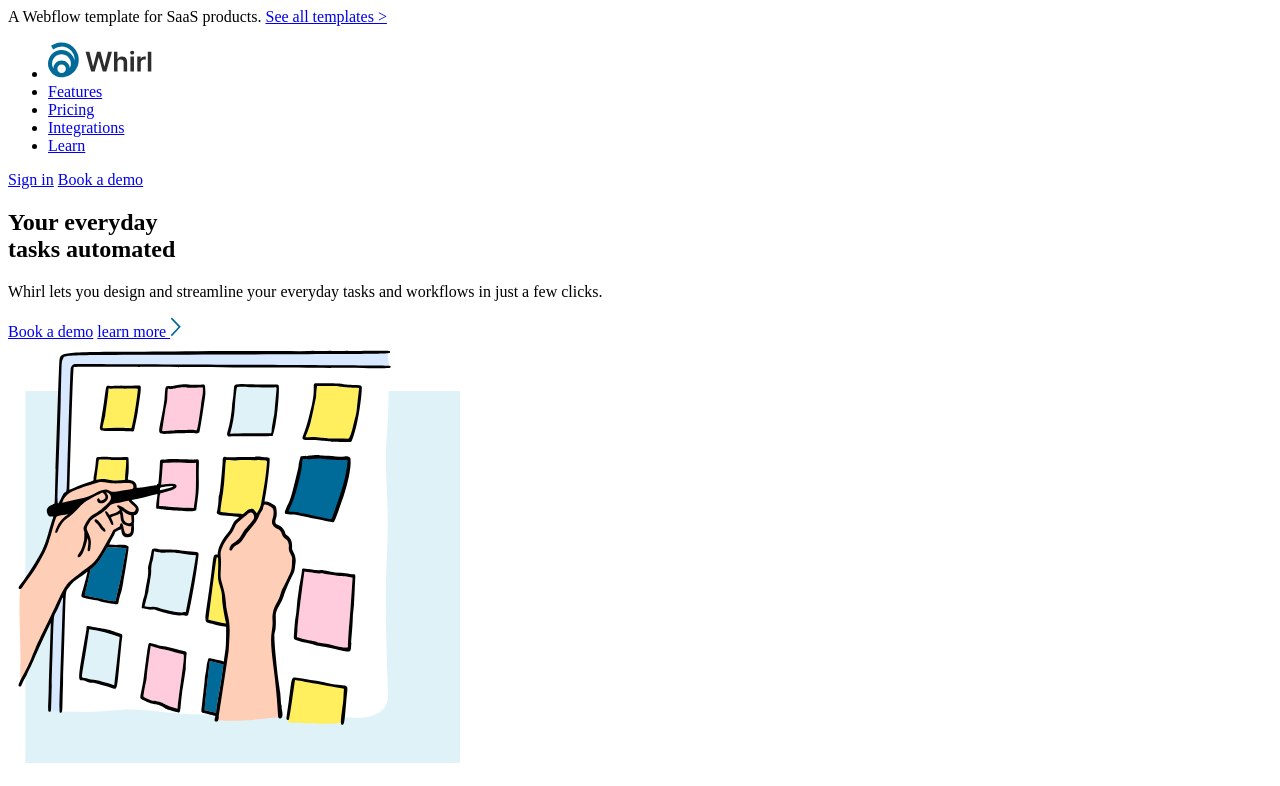
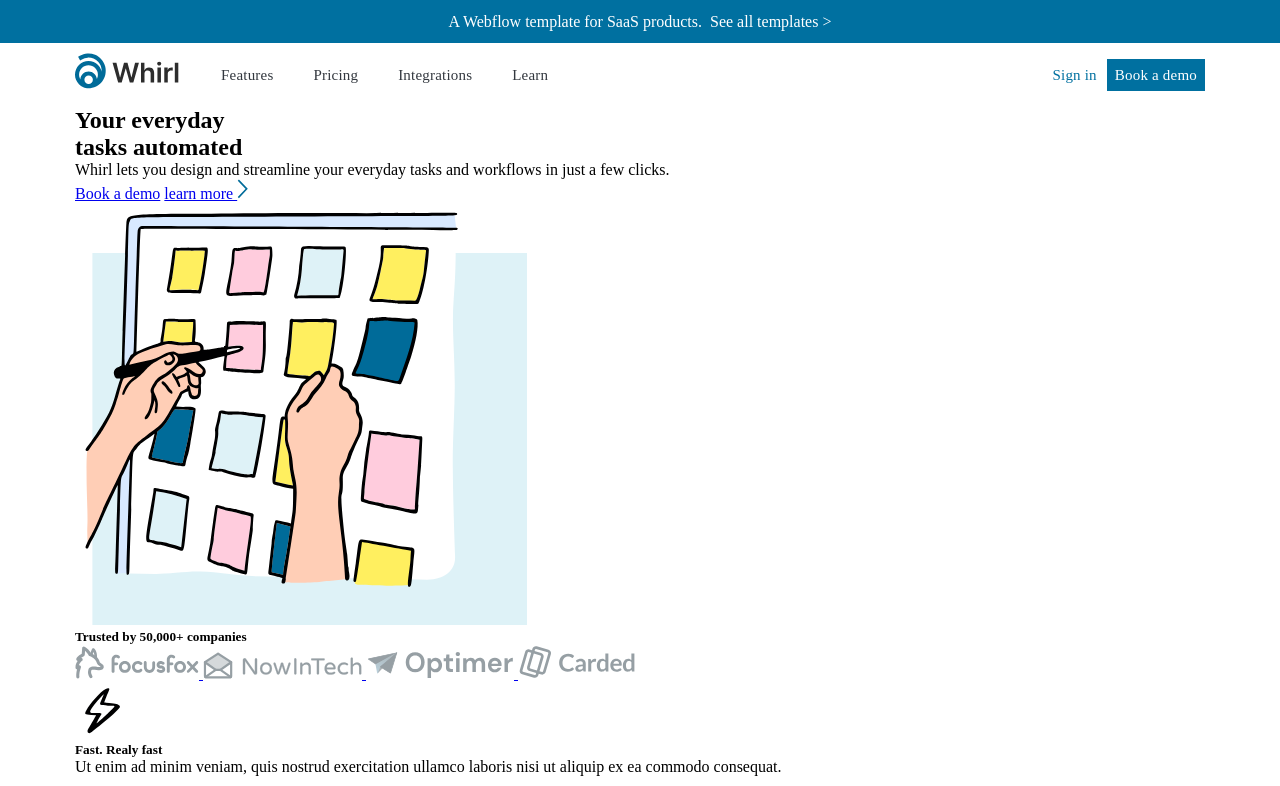
Before and after one commit to NuriddinIsacov/Whirl, a plain HTML site: page index.html in a window 1280 px wide. Shown: the top 786 px of the page. Drawn offline with Linux system fonts and the light colour scheme.

Commit message:
style header section

```diff
--- a/index.html
+++ b/index.html
@@ -4,10 +4,17 @@
     <meta charset="UTF-8">
     <meta name="viewport" content="width=device-width, initial-scale=1.0">
     <title>Whirl</title>
+    <link rel="stylesheet" href="style.css">
 </head>
 <body>
     <header class="header-section">
-        <div class="blue-line">A Webflow template for SaaS products. <a href="#">See all templates ></a></div>
+        <div class="blue-line">
+            <p>
+                A Webflow template for SaaS products.
+            </p>
+            <a href="#">  See all templates > </a>
+        </div>
+        <div class="container">
             <div class="header-items">
                 <ul class="nav-items">
                     <li>
@@ -31,6 +38,7 @@
                 <div class="auth-items">
                     <a href="#">Sign in</a>
                     <a href="#" class="book-demo">Book a demo</a>
+                </div>
             </div>
         </div>
     </header>
--- /dev/null
+++ b/style.css
@@ -0,0 +1,71 @@
+*{
+    margin: 0;
+    padding: 0;
+    box-sizing: border-box;
+}
+
+.container{
+    max-width: 1130px;
+    margin: auto;
+}
+
+/* Header styles */
+.blue-line{
+    height: 43px;
+    text-align: center;
+    background-color: #0070A0;
+    color: #fff;
+    display: flex;
+    justify-content: center;
+    align-items: center;
+    gap: 8px;
+}
+.blue-line p{
+    color: #fff;
+    font-weight:400;
+    text-decoration: none;
+}
+.blue-line a{
+    color: #fff;
+    text-decoration: none;
+    font-weight: 100;
+}
+
+.header-items{
+    display: flex;
+    justify-content: space-between;
+    align-items: center;
+    padding: 10px 0;
+}
+.header-items ul{
+    display: flex;
+    justify-content: center;
+    align-items: center;
+    gap: 40px;
+    list-style: none;
+}
+.header-items a{
+    color: #33383F;
+    font-size: 15px;
+    line-height: 24px;
+    letter-spacing: 0.2px;
+    text-decoration: none;
+}
+.auth-items{
+    display: flex;
+    justify-content: space-between;
+    align-items: center;
+    gap: 10px;
+}
+.auth-items .book-demo{
+    color: #fff;
+    font-size: 15px;
+    line-height: 24px;
+    letter-spacing: 0.2px;
+    background-color: #0070A0;
+    padding: 4px 8px;
+}
+.auth-items a{
+    color: #0070A0;
+    text-decoration: none;
+}
```
Lines whose indentation alone changed are shown as unchanged.
